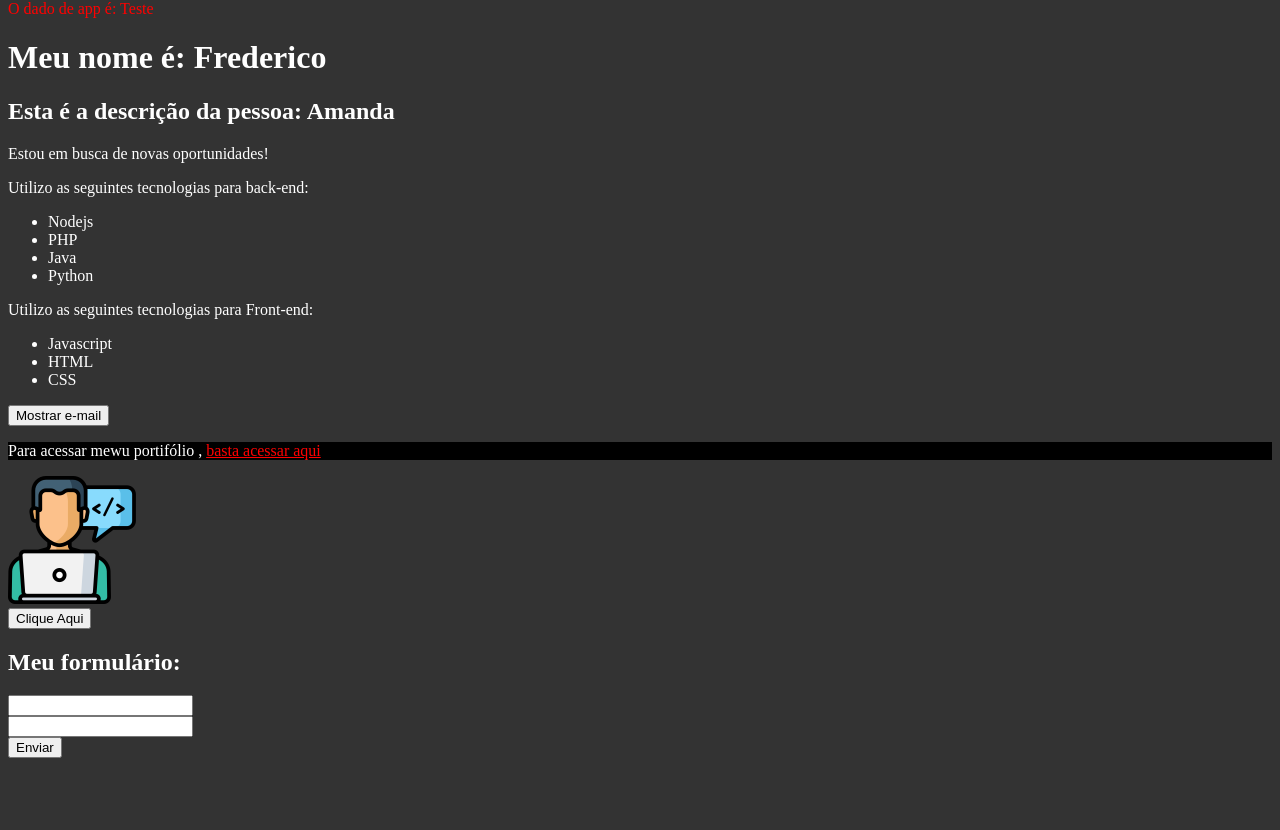
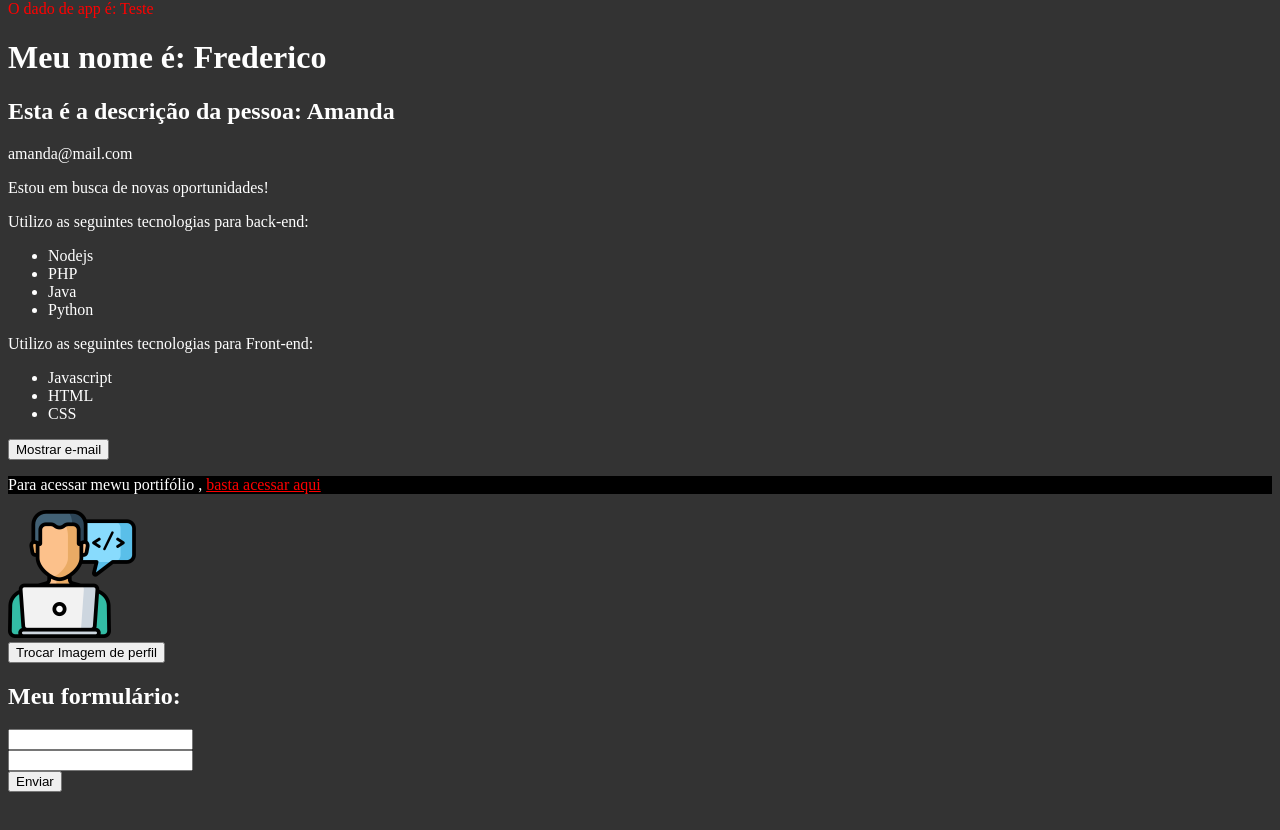
Before and after one commit to mfcastilho/learning_vue_framework, a Vue app in the folder 2_projeto_vue/: page / in a window 1280 px wide. Shown: the part 390-1220 px from the top of the page. Built offline with nearby package versions, Linux system fonts and the light colour scheme.

Commit message:
Learning about emit

```diff
--- a/2_projeto_vue/src/components/Info.vue
+++ b/2_projeto_vue/src/components/Info.vue
@@ -1,6 +1,6 @@
 <template>
   <div>
-    <p>{{compEmail}}</p>
+    <p>{{email}}</p>
     <p v-if="esta_trabalhando">Estou trabalhando no momento.</p>
     <p v-else>Estou em busca de novas oportunidades!</p>
     <p>Utilizo as seguintes tecnologias para back-end:</p>
--- /dev/null
+++ b/2_projeto_vue/src/components/MudarImagem.vue
@@ -0,0 +1,12 @@
+<template>
+  <div>
+    <button @click="$emit('mudarImagem')">Trocar Imagem de perfil</button>
+  </div>
+</template>
+
+<script>
+export default{
+  name: "MudarImagem",
+  emits: ['mudarImagem']
+}
+</script>
--- a/2_projeto_vue/src/components/Picture.vue
+++ b/2_projeto_vue/src/components/Picture.vue
@@ -1,19 +1,17 @@
 <template>
   <div>
     <img v-bind:src="avatar" v-bind:alt="description" />
-    <Reutilizacao />
+    <MudarImagem @mudar-imagem="trocarImagem" />
   </div>
 </template>
 
 <script>
-
-import Reutilizacao from "./Reutilizacao"
-
+import MudarImagem from "./MudarImagem.vue";
 
 export default {
   name: "Picture",
-  components:{
-    Reutilizacao
+  components: {
+    MudarImagem,
   },
   data() {
     return {
@@ -21,5 +19,10 @@ export default {
       description: "Mario Frederico",
     };
   },
+  methods: {
+    trocarImagem() {
+      this.avatar = "./img/avatar2.png";
+    },
+  },
 };
 </script>
```
Also changed, not shown: 2_projeto_vue/public/img/avatar2.png (added).
